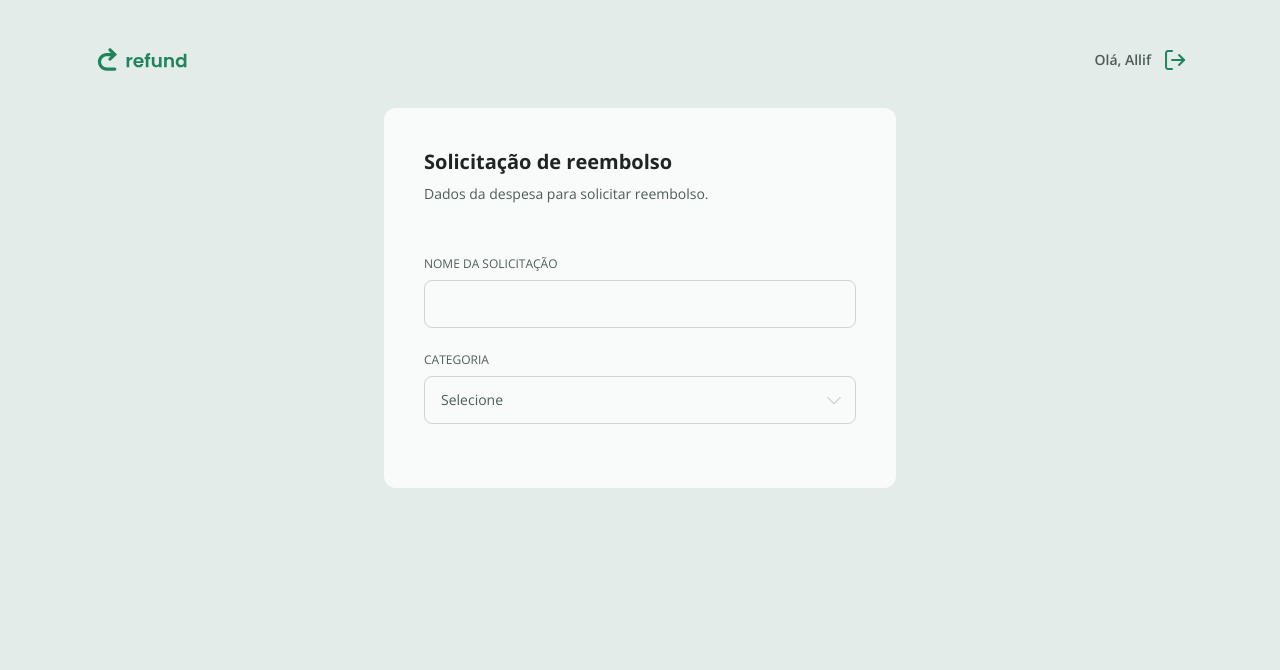
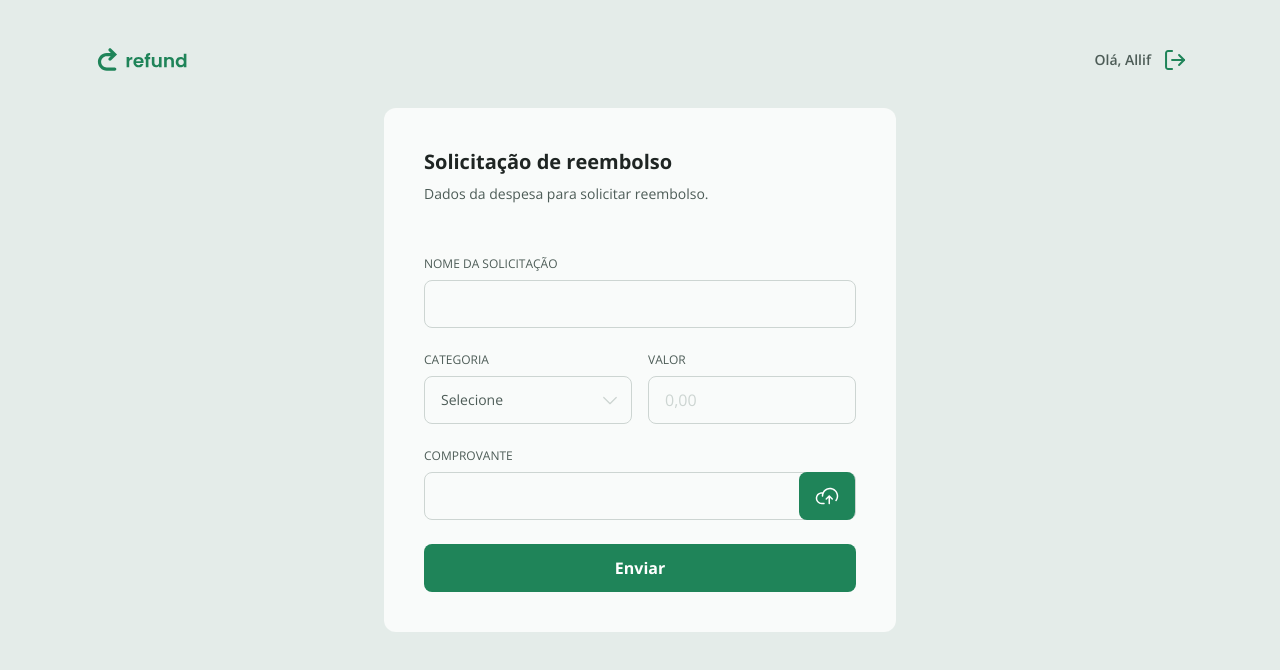
Before and after one commit to AllifBrun/refund-pratica, a React (Vite) app in the folder refund/: page / in a window 1280 px wide. Shown: the top 670 px of the page. Built offline with nearby package versions, Linux system fonts and the light colour scheme.

Commit message:
Finaliza a página Refund

```diff
--- /dev/null
+++ b/refund/src/Components/Upload.tsx
@@ -0,0 +1,43 @@
+import uploadSvg from "../assets/upload.svg"
+
+type Props = React.ComponentProps<"input"> & {
+
+    filename?: string | null
+}
+
+export function Upload({
+    filename = null, ...rest
+}: Props)
+{
+
+return(
+    <div>
+
+        <legend className="uppercase text-xs text-gray-200 mb-2">
+            Comprovante
+        </legend>
+
+        <div className="w-full h-12 flex items-center rounded-lg border border-gray-300 text-gray-100 bg-transparent outline-none">
+
+            <input
+             {...rest}
+             type="file"
+              id="upload"
+              className="hidden"
+              />
+
+              <span className="text-xs text-gray-100 flex-1 pl-4">
+                {filename ?? "Selecione o arquivo"}
+              </span>
+
+              <label htmlFor="upload" className="flex h-12 px-4 items-center bg-green-100 rounded-lg cursor-pointer disabled:opacity-50 hover:bg-green-200 transition ease-linear">
+                <img
+                className="w-6 h-6"
+                src={uploadSvg}
+                alt="Ícone de upload" />
+
+              </label>
+        </div>
+    </div>
+)
+}
--- a/refund/src/pages/Refund.tsx
+++ b/refund/src/pages/Refund.tsx
@@ -2,8 +2,10 @@ import { useState } from 'react'
 import { Input } from '../Components/Input'
 import { Button } from '../Components/Button'
 import { Select } from '../Components/Select'
+import { useNavigate, useParams } from "react-router";
 
 import { CATEGORIES_KEYS, CATEGORIES } from '../utils/categories'
+import { Upload } from '../Components/Upload'
 
 export function Refund() {
 
@@ -12,6 +14,10 @@ const [amount, setAmount] = useState("")
 const [category, setCategory] = useState("")
 const [filename, setFilename] = useState("")
 const [isLoading, setIsLoading] = useState(false)
+
+ const navigate = useNavigate()
+    const params = useParams<{ id: string }>()
+    console.log(params.id)
 
 function onSubmit(e: React.FormEvent){
   e.preventDefault()
@@ -32,6 +38,9 @@ function onSubmit(e: React.FormEvent){
 
     <Input legend='nome da solicitação' onChange={(e)=> setName(e.target.value)}/>
 
+
+    <div className='flex flex-1 gap-4'>
+
     <Select
      required
      legend='Categoria'
@@ -39,21 +48,42 @@ function onSubmit(e: React.FormEvent){
      onChange={(e)=> setCategory(e.target.value)}>
     {
       CATEGORIES_KEYS.map((category)=> (
-      <option className='bg-gray-500 text-gray-100 outline-none border rounded-lg'
-       key={category}
-       value={category}>
+        <option className='bg-gray-500 text-gray-100 outline-none border rounded-lg'
+        key={category}
+        value={category}>
         {CATEGORIES[category].name
         }
       </option>
       )
     )
 
-    }
+  }
     </Select>
 
-    <div className='flex gap-4'>
+  <Input
+  legend='Valor'
+  placeholder='0,00'
+  />
 
-    </div>
+  </div>
+
+    {
+                params.id ? <a href="https://www.rocketseat.com.br/" target="_blank"  className="text-sm text-green-100 font-semibold flex items-center justify-center gap-2 my-6 hover:opacity-70 transition ease-linear">
+
+                    <img src={fileSvg} alt="Ícone de arquivo" />
+                    Abrir comprovante
+                    </a> : (
+                    <Upload filename={filename && filename.name} onChange={(e) => e.target.files && setFilename(e.target.files[0])} disabled={!!params.id} />
+                )
+            }
+
+
+            <Button type='submit' isLoading={isLoading}>
+              {params.id ? "Voltar" : "Enviar"}
+            </Button>
+
+
+
     </form>
    </main>
 
```
